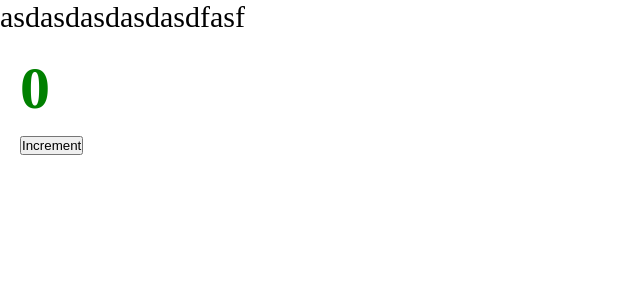
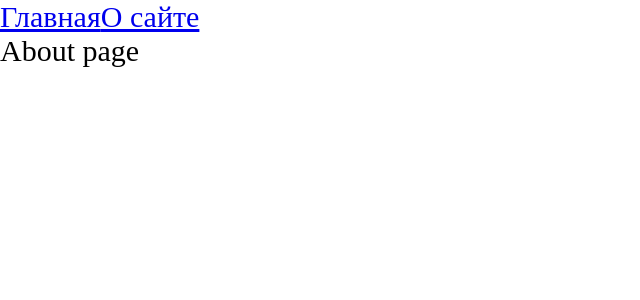
Before and after one commit to santonov62/advanced-frontend-react, a React app: page /about in a window 1280 px wide. Shown: the top 300 px of the page, without its empty margins (0-640 px from the left). Built offline with nearby package versions, Linux system fonts and the light colour scheme.

Commit message:
React routes

```diff
--- a/package.json
+++ b/package.json
@@ -14,6 +14,7 @@
     "@types/node": "^17.0.21",
     "@types/react": "^17.0.39",
     "@types/react-dom": "^17.0.11",
+    "@types/react-router-dom": "^5.3.3",
     "@types/webpack": "^5.28.0",
     "@types/webpack-dev-server": "^4.7.2",
     "css-loader": "^6.6.0",
@@ -31,7 +32,8 @@
   },
   "dependencies": {
     "react": "^17.0.2",
-    "react-dom": "^17.0.2"
+    "react-dom": "^17.0.2",
+    "react-router-dom": "^6.2.1"
   },
   "engines": {
     "npm": ">=8.0.0 <9.0.0",
--- a/src/App.tsx
+++ b/src/App.tsx
@@ -1,12 +1,18 @@
 import React from 'react';
-import {Counter} from "./components/Counter";
+import {Link, Route, Routes } from 'react-router-dom';
 import './index.scss';
+import AboutPage from "./pages/AboutPage/AboutPage";
+import MainPage from "./pages/MainPage/MainPage";
 
 const App = () => {
     return (
         <div className="app">
-            asdasdasdasdasdfasf
-            <Counter />
+            <Link to={'/'}>Главная</Link>
+            <Link to={'about'}>О сайте</Link>
+            <Routes>
+                <Route path={'/about'} element={<AboutPage />}/>
+                <Route path={'/'} element={<MainPage />}/>
+            </Routes>
         </div>
     );
 };
--- a/src/index.tsx
+++ b/src/index.tsx
@@ -1,7 +1,10 @@
 import {render} from "react-dom";
 import App from "./App";
+import {BrowserRouter} from "react-router-dom";
 
 render(
-    <App />,
+    <BrowserRouter>
+        <App />
+    </BrowserRouter>,
     document.getElementById('root')
 )
--- /dev/null
+++ b/src/pages/AboutPage/AboutPage.tsx
@@ -0,0 +1,11 @@
+import React from 'react';
+
+const AboutPage = () => {
+    return (
+        <div>
+            About page
+        </div>
+    );
+};
+
+export default AboutPage;
--- /dev/null
+++ b/src/pages/MainPage/MainPage.tsx
@@ -0,0 +1,11 @@
+import React from 'react';
+
+const MainPage = () => {
+    return (
+        <div>
+            Main Page
+        </div>
+    );
+};
+
+export default MainPage;
```
Also changed, not shown: 1 other file (tests, documents, lock files or other folders).
